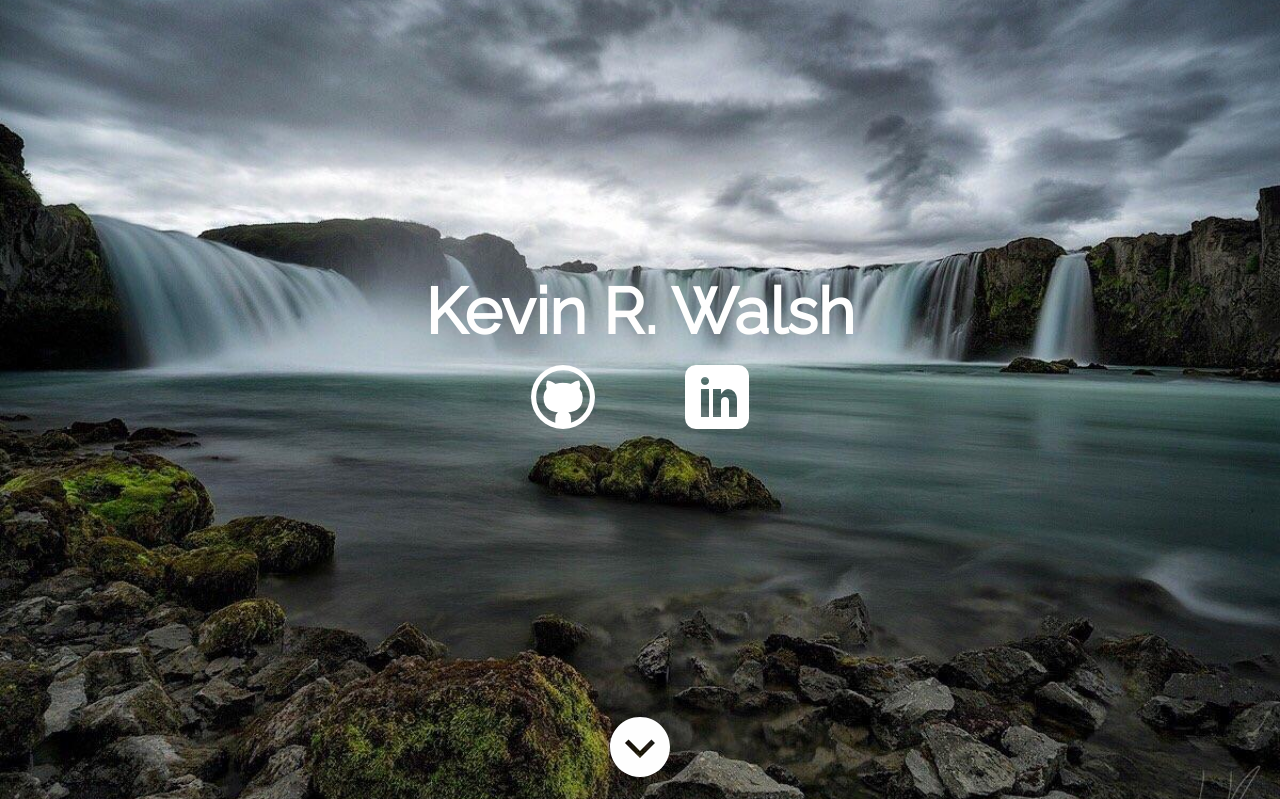
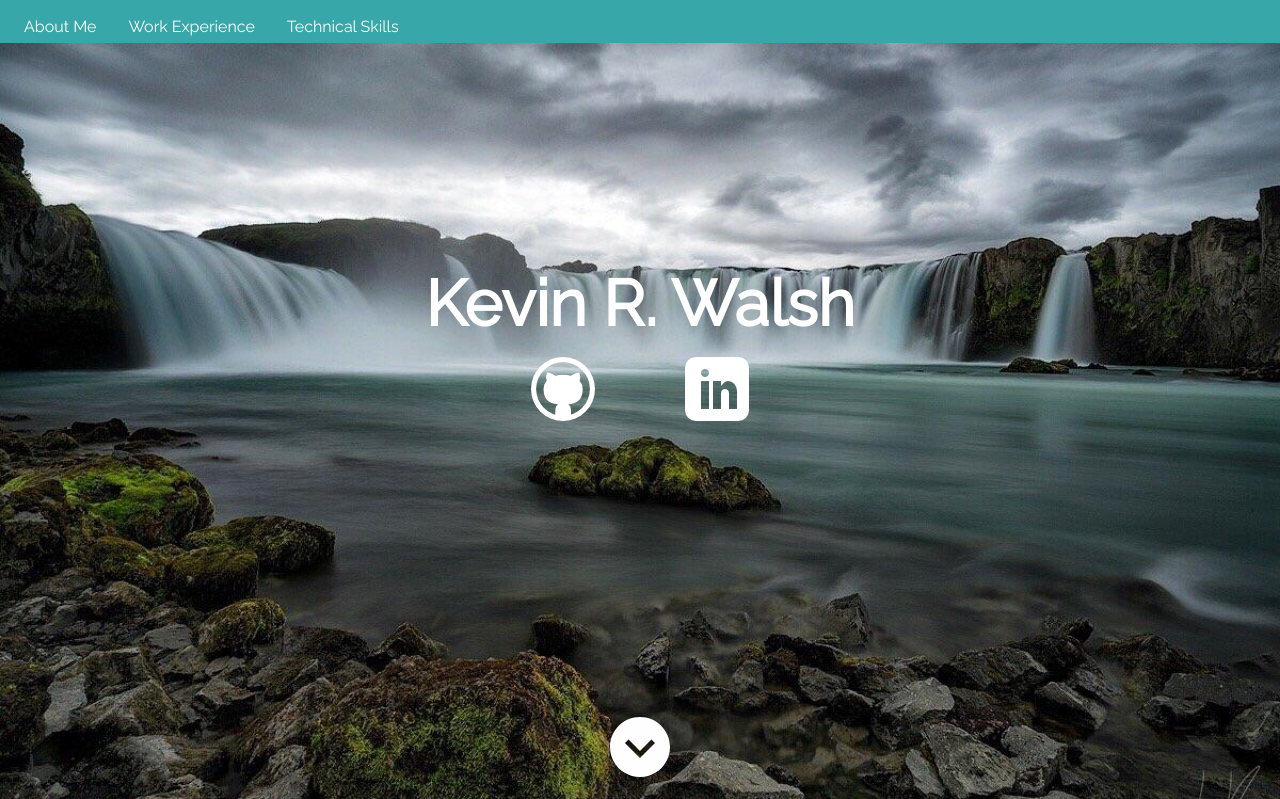
Before and after one commit to walshk/walshk.github.io, a PHP site: page / in a window 1280 px wide. Shown: the top 799 px of the page. Run offline with PHP 8.4, Linux system fonts and the light colour scheme; some libraries are stand-ins or nearby versions.

Commit message:
modified top bar to be sticky

```diff
--- a/css/styles.css
+++ b/css/styles.css
@@ -179,11 +179,17 @@
 }
 
 .hero-full-screen .top-bar {
-  background: transparent;
+  background-color: #37a7a9;
+  text-align: center;
+  padding-bottom: 35px;
+  padding-right: 100%;
+  z-index: 999;
+  position: fixed;
 }
 
 .hero-full-screen .top-bar .menu {
-  background: transparent;
+  background-color: transparent;
+  position: fixed;
 }
 
 .hero-full-screen .top-bar .menu-text {
@@ -201,7 +207,9 @@
 
 .hero-full-screen .top-bar .menu a {
   color: #fefefe;
-  font-weight: bold;
+  font-family: Raleway, sans-serif;
+  font-weight: thin;
+  z-index: 1000;
 }
 
 .middle-content-section h1 {
--- a/index.html
+++ b/index.html
@@ -16,9 +16,13 @@
 
 		<div class="top-content-section">
 			<div class="top-bar">
-				<div class="top-bar-left">
-
-				</div>
+				<div class="top-bar-right">
+					<ul class="menu">
+				          <li><a href="#about">About Me</a></li>
+				          <li><a href="#work">Work Experience</a></li>
+				          <li><a href="#">Technical Skills</a></li>
+			        </ul>
+		    	</div>
 			</div>
 		</div>
 
@@ -37,14 +41,14 @@
 		</div>
 
 	  <div class="bottom-content-section" data-magellan data-threshold="0">
-	    <a href="#main-content-section"><svg xmlns="http://www.w3.org/2000/svg" width="24" height="24" viewBox="0 0 24 24"><path d="M24 12c0-6.627-5.373-12-12-12s-12 5.373-12 12 5.373 12 12 12 12-5.373 12-12zm-18.005-1.568l1.415-1.414 4.59 4.574 4.579-4.574 1.416 1.414-5.995 5.988-6.005-5.988z"/></svg></a>
+	    <a href="#about"><svg xmlns="http://www.w3.org/2000/svg" width="24" height="24" viewBox="0 0 24 24"><path d="M24 12c0-6.627-5.373-12-12-12s-12 5.373-12 12 5.373 12 12 12 12-5.373 12-12zm-18.005-1.568l1.415-1.414 4.59 4.574 4.579-4.574 1.416 1.414-5.995 5.988-6.005-5.988z"/></svg></a>
 	  </div>
 
 	</div>
 
 	<div id="main-content-section" data-magellan-target="main-content-section">
 
-		<div class="container1">
+		<div class="container1" id="about">
 
 			<!-- About Me section -->
 			<div class="grid-x about-me">
@@ -66,7 +70,7 @@
 		</div>
 
 		<!-- Work Experience Section -->
-		<div class="container2">
+		<div class="container2" id="work">
 			<div class="work-experience">
 				<div class="grid-x">
 					<h2>Work Experience</h2>
```
